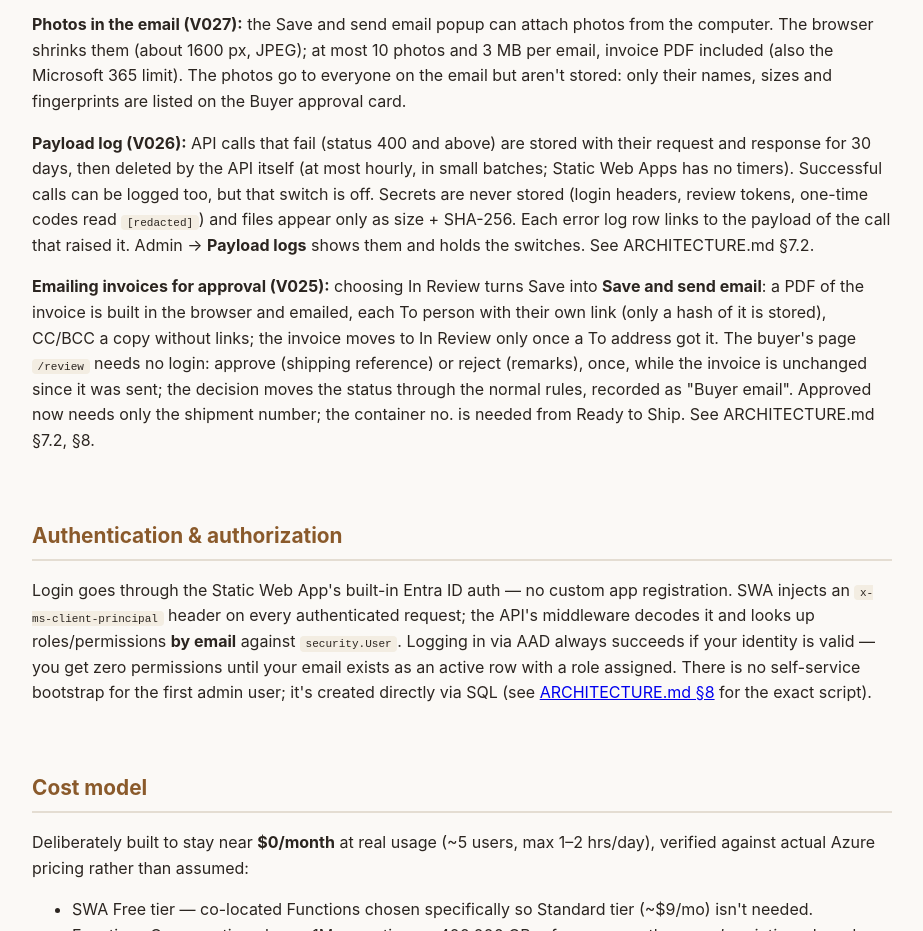
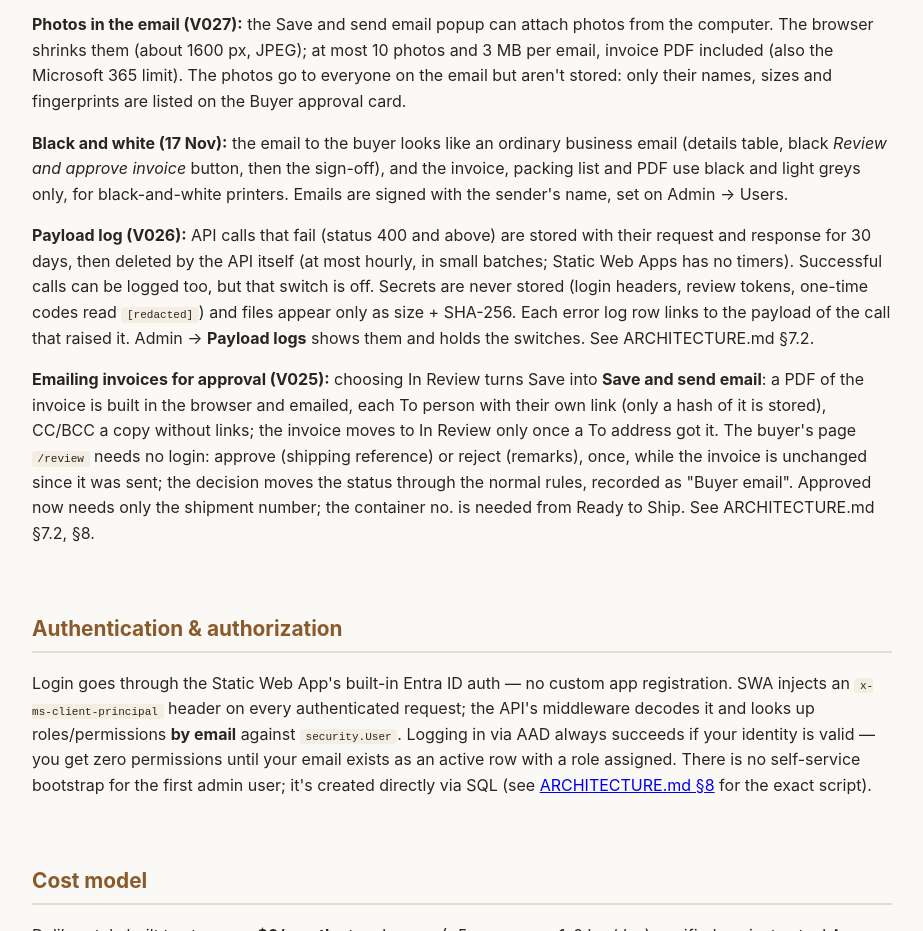
Before and after one commit to shriyaminingindustriesgroup/ShriyaMiningIndustries_Docs, a plain HTML site: page index.html in a window 1280 px wide. Shown: the part 3600-4531 px from the top of the page, without its empty margins (178-1101 px from the left). Drawn offline with Linux system fonts and the light colour scheme; a script that the page names is missing.

Commit message:
Black and white email and invoice; emails signed with the sender's name
- Email to the buyer laid out like an ordinary business email: details table,
  black Review and approve invoice button, then the sign-off; greys only.
- Invoice / packing list (Excel, Preview, Print, PDF): black and light greys,
  for black-and-white printers.
- Admin -> Users: Name (PUT console/users/{id}/name, usp_User_SetName); the
  name signs the invoice emails; the popup says when it isn't set.

Co-Authored-By: Claude Opus 5.5 <noreply@anthropic.com>

```diff
--- a/index.html
+++ b/index.html
@@ -320,6 +320,10 @@ flowchart LR
   the computer. The browser shrinks them (about 1600 px, JPEG); at most 10 photos and 3 MB per email,
   invoice PDF included (also the Microsoft 365 limit). The photos go to everyone on the email but aren't
   stored: only their names, sizes and fingerprints are listed on the Buyer approval card.</p>
+  <p><strong>Black and white (17 Nov):</strong> the email to the buyer looks like an ordinary business
+  email (details table, black <em>Review and approve invoice</em> button, then the sign-off), and the
+  invoice, packing list and PDF use black and light greys only, for black-and-white printers. Emails
+  are signed with the sender's name, set on Admin → Users.</p>
   <p><strong>Payload log (V026):</strong> API calls that fail (status 400 and above) are stored with
   their request and response for 30 days, then deleted by the API itself (at most hourly, in small
   batches; Static Web Apps has no timers). Successful calls can be logged too, but that switch is off.
```
Also changed, not shown: 1 other file.
